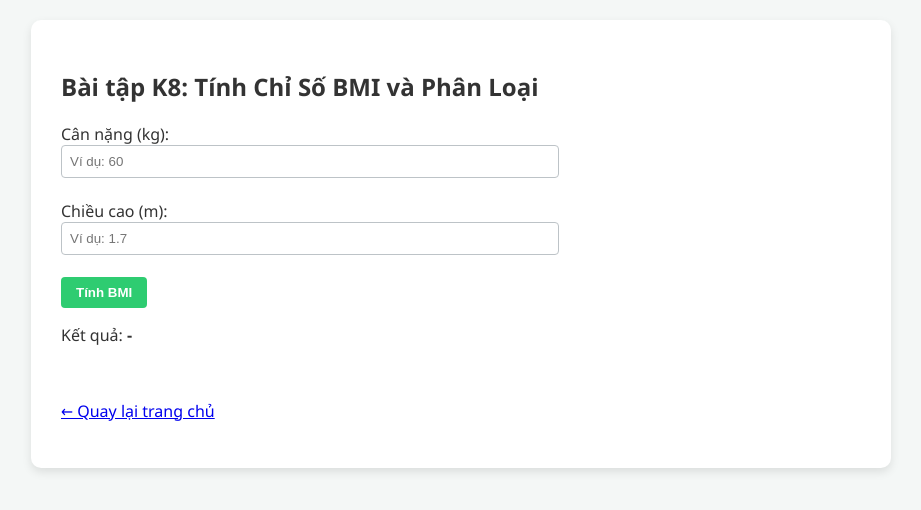
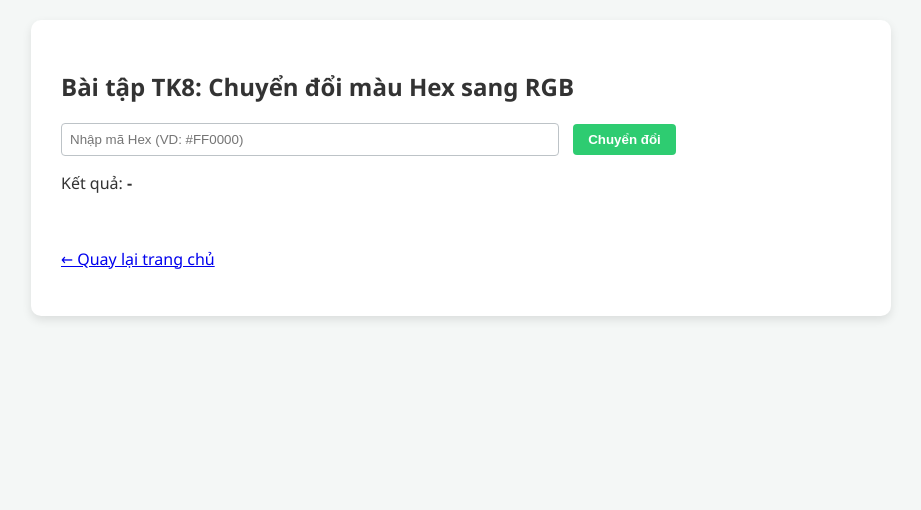
Before and after one commit to mttv1112/baitap36, a plain HTML site: page tk8.html in a window 1280 px wide. Shown: the whole page, without its empty margins (179-1100 px from the left). Drawn offline with Linux system fonts and the light colour scheme.

Commit message:
Update tk8.html

```diff
--- a/tk8.html
+++ b/tk8.html
@@ -2,38 +2,32 @@
 <html lang="vi">
 <head>
     <meta charset="UTF-8">
-    <title>Bài tập K8 - Tính BMI</title>
+    <title>Bài tập TK8 - Hex sang RGB</title>
     <link rel="stylesheet" href="style.css">
 </head>
 <body>
     <div class="container">
-        <h2>Bài tập K8: Tính Chỉ Số BMI và Phân Loại</h2>
-        <label>Cân nặng (kg):</label><br>
-        <input type="number" id="weight" step="0.1" placeholder="Ví dụ: 60"><br><br>
-        <label>Chiều cao (m):</label><br>
-        <input type="number" id="height" step="0.01" placeholder="Ví dụ: 1.7"><br><br>
-        <button onclick="calculateBMI()">Tính BMI</button>
-        <p>Kết quả: <strong id="bmiResult">-</strong></p>
+        <h2>Bài tập TK8: Chuyển đổi màu Hex sang RGB</h2>
+        <input type="text" id="hexInput" placeholder="Nhập mã Hex (VD: #FF0000)">
+        <button onclick="convertHexToRGB()">Chuyển đổi</button>
+        <p>Kết quả: <strong id="rgbResult">-</strong></p>
         <br><p><a href="bt36.html">&larr; Quay lại trang chủ</a></p>
     </div>
     <script>
-        function calculateBMI() {
-            let w = parseFloat(document.getElementById("weight").value);
-            let h = parseFloat(document.getElementById("height").value);
-            if (!w || !h || h <= 0) {
-                document.getElementById("bmiResult").innerText = "Vui lòng nhập số liệu hợp lệ!";
+        function convertHexToRGB() {
+            let hex = document.getElementById("hexInput").value.trim();
+            if (hex.startsWith('#')) hex = hex.slice(1);
+            if (hex.length === 3) {
+                hex = hex.split('').map(c => c + c).join('');
+            }
+            if (hex.length !== 6) {
+                document.getElementById("rgbResult").innerText = "Mã Hex không hợp lệ!";
                 return;
             }
-            let bmi = w / (h * h);
-            let classification = "";
-            if (bmi < 18.5) {
-                classification = "Thiếu cân";
-            } else if (bmi < 24.9) {
-                classification = "Bình thường";
-            } else {
-                classification = "Thừa cân";
-            }
-            document.getElementById("bmiResult").innerText = `BMI = ${bmi.toFixed(2)} (${classification})`;
+            let r = parseInt(hex.substring(0, 2), 16);
+            let g = parseInt(hex.substring(2, 4), 16);
+            let b = parseInt(hex.substring(4, 6), 16);
+            document.getElementById("rgbResult").innerText = `rgb(${r}, ${g}, ${b})`;
         }
     </script>
 </body>
```
